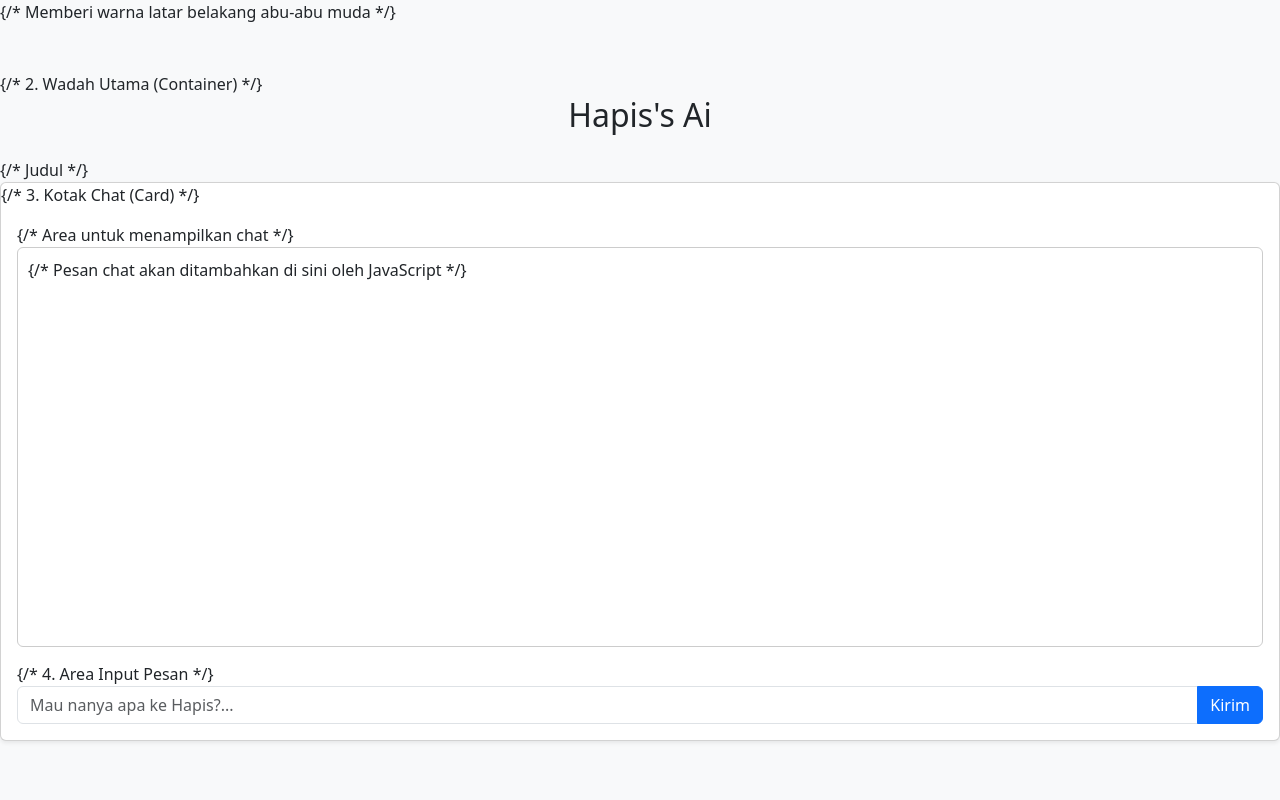
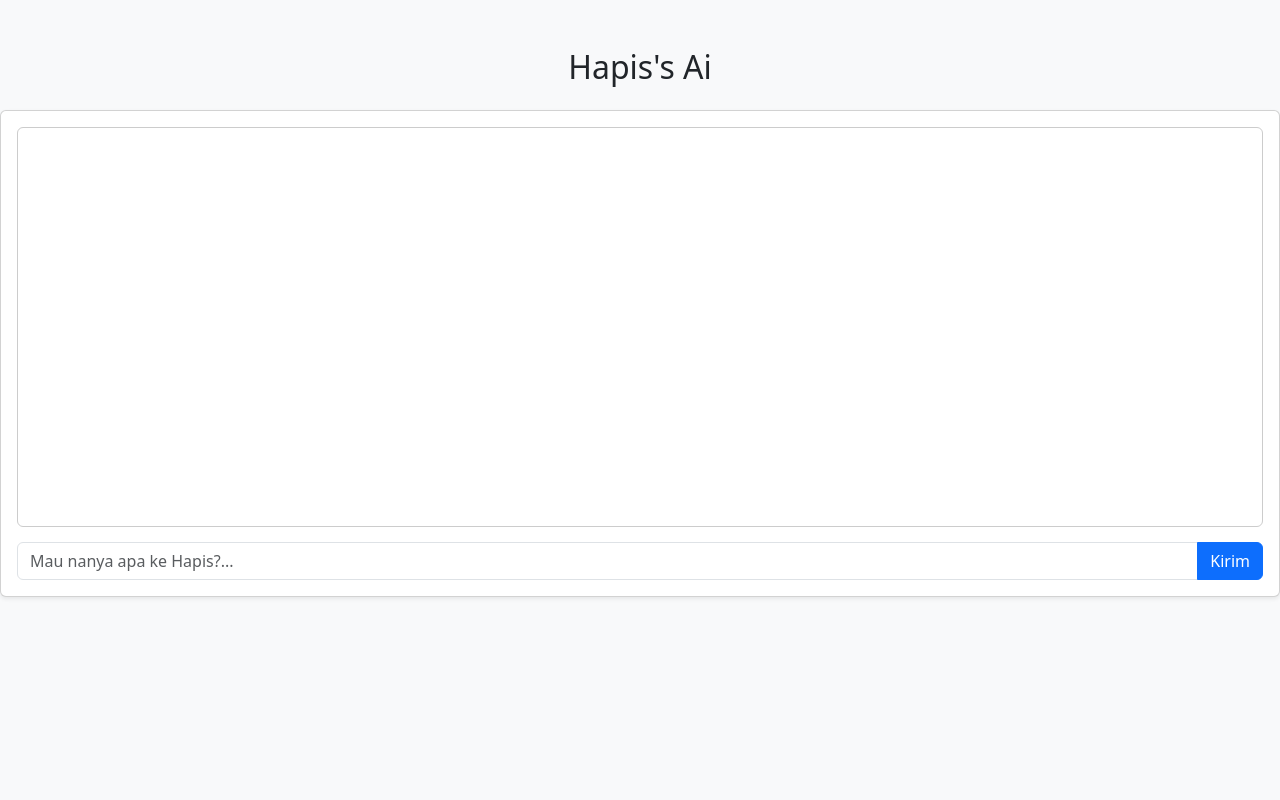
Before and after one commit to rafi-rabbani/Simple_Chatbot, a Flask app: page / in a window 1280 px wide. Run offline with Flask 3, Linux system fonts and the light colour scheme.

Commit message:
refactor: secure API key handling and clean up HTML comments

```diff
--- a/app.py
+++ b/app.py
@@ -6,7 +6,10 @@ from flask import Flask, render_template, request, jsonify
 # Cara aman: Simpan API Key di environment variable
 # Untuk sekarang, bisa langsung masukkan di sini (tapi JANGAN bagikan kode ini)
 # GANTI DENGAN API KEY KAMU YANG SEBENARNYA:
-API_KEY = "AIzaSyBWDSiNQsKQt8PY1qdFBIU1vesf-GgInU8"
+API_KEY = os.environ.get("API_KEY")
+
+if not API_KEY:
+    raise ValueError("API_KEY tidak ditemukan. Silakan atur environment variable API_KEY.")
 
 genai.configure(api_key = API_KEY)
 
--- a/templates/index.html
+++ b/templates/index.html
@@ -16,19 +16,16 @@
         }
     </style>
 </head>
-<body class="bg-light"> {/* Memberi warna latar belakang abu-abu muda */}
+<body class="bg-light">
 
-    <div class="Container py-5"> {/* 2. Wadah Utama (Container) */}
-        <h2 class="mb-4 text-center">Hapis's Ai</h2> {/* Judul */}
+    <div class="Container py-5">
+        <h2 class="mb-4 text-center">Hapis's Ai</h2>
 
-        <div class="card shadow-sm"> {/* 3. Kotak Chat (Card) */}
+        <div class="card shadow-sm">
             <div class="card-body">
-                {/* Area untuk menampilkan chat */}
-                <div id="chat-box" class="bg-white rounded">
-                    {/* Pesan chat akan ditambahkan di sini oleh JavaScript */}
-                </div>
 
-                {/* 4. Area Input Pesan */}
+                <div id="chat-box" class="bg-white rounded"></div>
+
                 <div class="input-group">
                     <input type="text" id="user-input" class="form-control" placeholder="Mau nanya apa ke Hapis?...">
                     <button class="btn btn-primary" onclick="sendMessage()">Kirim</button>
```
